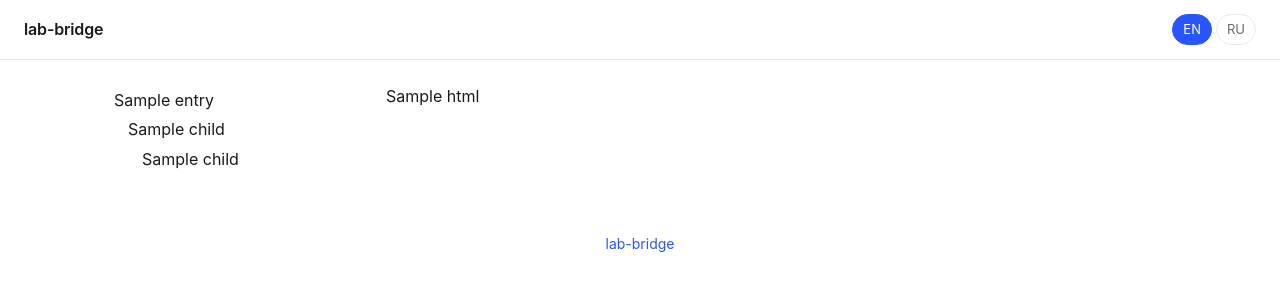
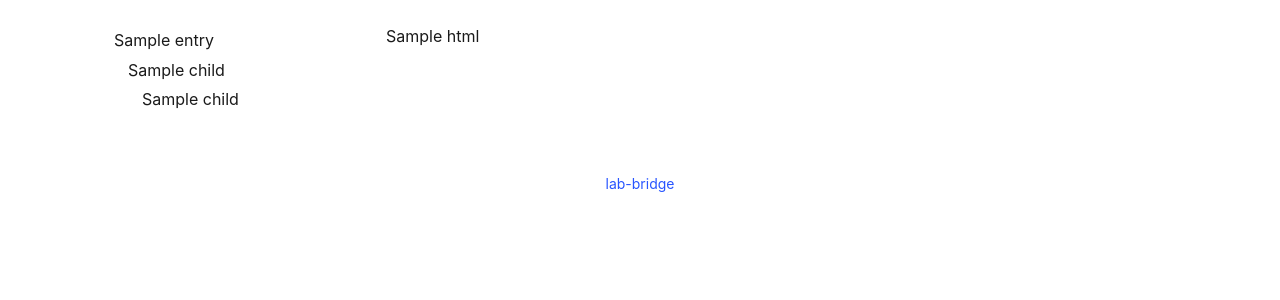
Before and after one commit to bioexperiment-lab-devices/lab-bridge, a FastAPI app: template services/siteapp/app/templates/doc.html in a window 1280 px wide. Shown: the top 300 px of the page. Run offline with FastAPI, Linux system fonts and the light colour scheme; the template is opened without the code that fills it: most values are stand-ins (such as "Sample title", 1, 10 or a date in 2020); parts of the project's set-up code (start-up, migrations or seed data) failed here and were passed over.

Commit message:
feat(siteapp): expose --nav-width padding hook; remove legacy topbar
Add inline <style> in base.html that sets body padding-left to
var(--nav-width, 0) so the platform navbar can push content aside.
Remove the legacy <header class="topbar"> block and clean up orphan
topbar_right block overrides in doc.html and agent.html.

Co-Authored-By: Claude Opus 4.7 (1M context) <noreply@anthropic.com>

```diff
--- a/services/siteapp/app/static/site.css
+++ b/services/siteapp/app/static/site.css
@@ -28,11 +28,6 @@ body {
 a { color: var(--accent); text-decoration: none; }
 a:hover { text-decoration: underline; }
 
-.topbar {
-  display: flex; align-items: center; justify-content: space-between;
-  padding: 14px 24px; border-bottom: 1px solid var(--border);
-  position: sticky; top: 0; background: var(--bg); z-index: 10;
-}
 .brand { font-weight: 600; color: inherit; letter-spacing: -0.01em; }
 footer { color: var(--muted); padding: 32px; text-align: center; font-size: 14px; }
 
@@ -138,7 +133,6 @@ footer { color: var(--muted); padding: 32px; text-align: center; font-size: 14px
 .prose table { border-collapse: collapse; width: 100%; }
 .prose th, .prose td { border: 1px solid var(--border); padding: 6px 10px; }
 
-.lang-toggle { display: inline-flex; gap: 4px; }
 .pill { padding: 4px 10px; border: 1px solid var(--border); border-radius: 999px; font-size: 13px; color: var(--fg); }
 .pill.active { background: var(--accent); color: #fff; border-color: var(--accent); }
 .pill.muted { color: var(--muted); pointer-events: none; }
--- a/services/siteapp/app/templates/_lang_toggle.html
+++ /dev/null
@@ -1,13 +0,0 @@
-{% if doc.ru_exists %}
-<form method="get" class="lang-toggle">
-  <a class="pill {{ 'active' if lang == 'en' else '' }}"
-     href="?lang=en">EN</a>
-  <a class="pill {{ 'active' if lang == 'ru' else '' }}"
-     href="?lang=ru">RU</a>
-</form>
-{% else %}
-<span class="lang-toggle disabled">
-  <span class="pill active">EN</span>
-  <span class="pill muted" title="No translation available">RU</span>
-</span>
-{% endif %}
--- a/services/siteapp/app/templates/base.html
+++ b/services/siteapp/app/templates/base.html
@@ -6,12 +6,14 @@
   <title>{% block title %}lab-bridge{% endblock %}</title>
   <link rel="stylesheet" href="/_static/site.css">
   {% if pygments_css %}<style>{{ pygments_css|safe }}</style>{% endif %}
+  <style>
+    body {
+      padding-left: var(--nav-width, 0);
+      transition: padding-left 0.15s ease;
+    }
+  </style>
 </head>
 <body>
-  <header class="topbar">
-    <a class="brand" href="/">lab-bridge</a>
-    {% block topbar_right %}{% endblock %}
-  </header>
   <main>{% block main %}{% endblock %}</main>
   <footer><a href="/">lab-bridge</a></footer>
   <script src="/_static/copy-code.js" defer></script>
--- a/services/siteapp/app/templates/doc.html
+++ b/services/siteapp/app/templates/doc.html
@@ -1,6 +1,5 @@
 {% extends "base.html" %}
 {% block title %}{{ title }} · lab-bridge docs{% endblock %}
-{% block topbar_right %}{% include "_lang_toggle.html" %}{% endblock %}
 {% block main %}
 <div class="layout-with-sidebar">
   {% include "_nav.html" %}
```
Also changed, not shown: services/siteapp/app/templates/agent.html (+0 -8 lines), services/siteapp/tests/e2e/test_navbar_hook.py (added, +19 -0 lines).
